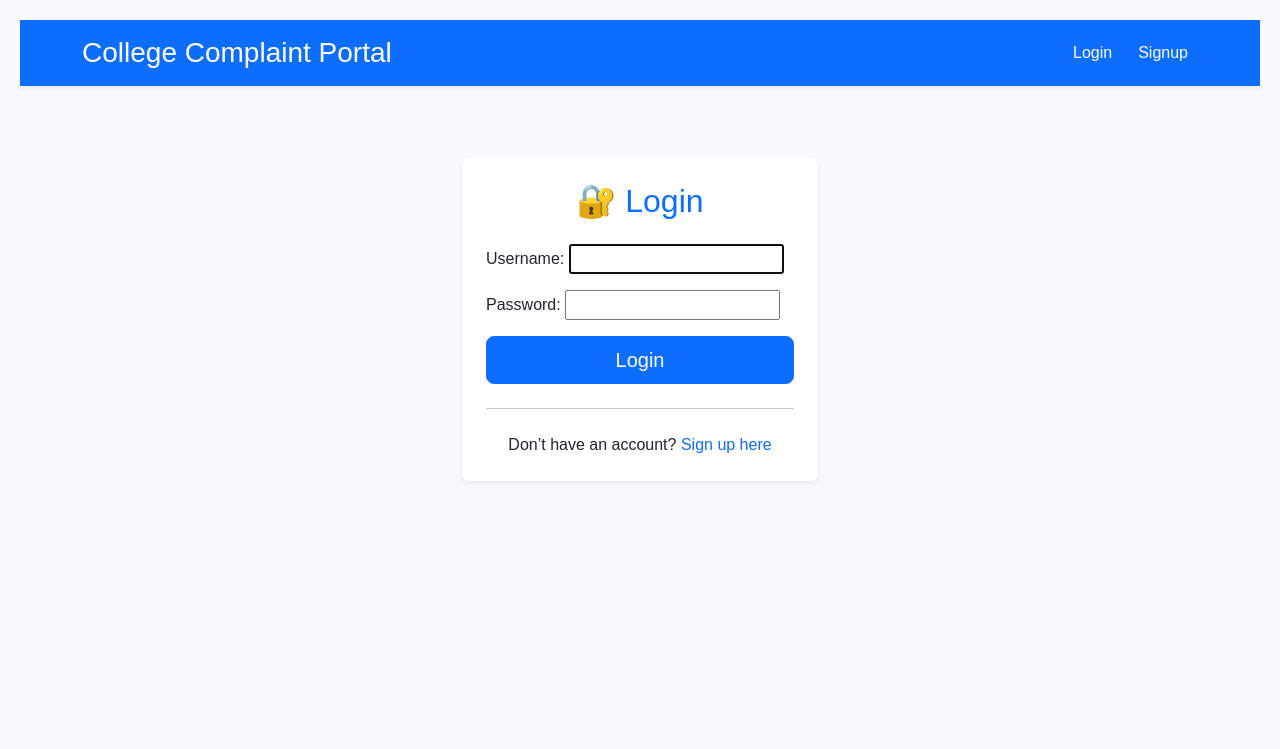
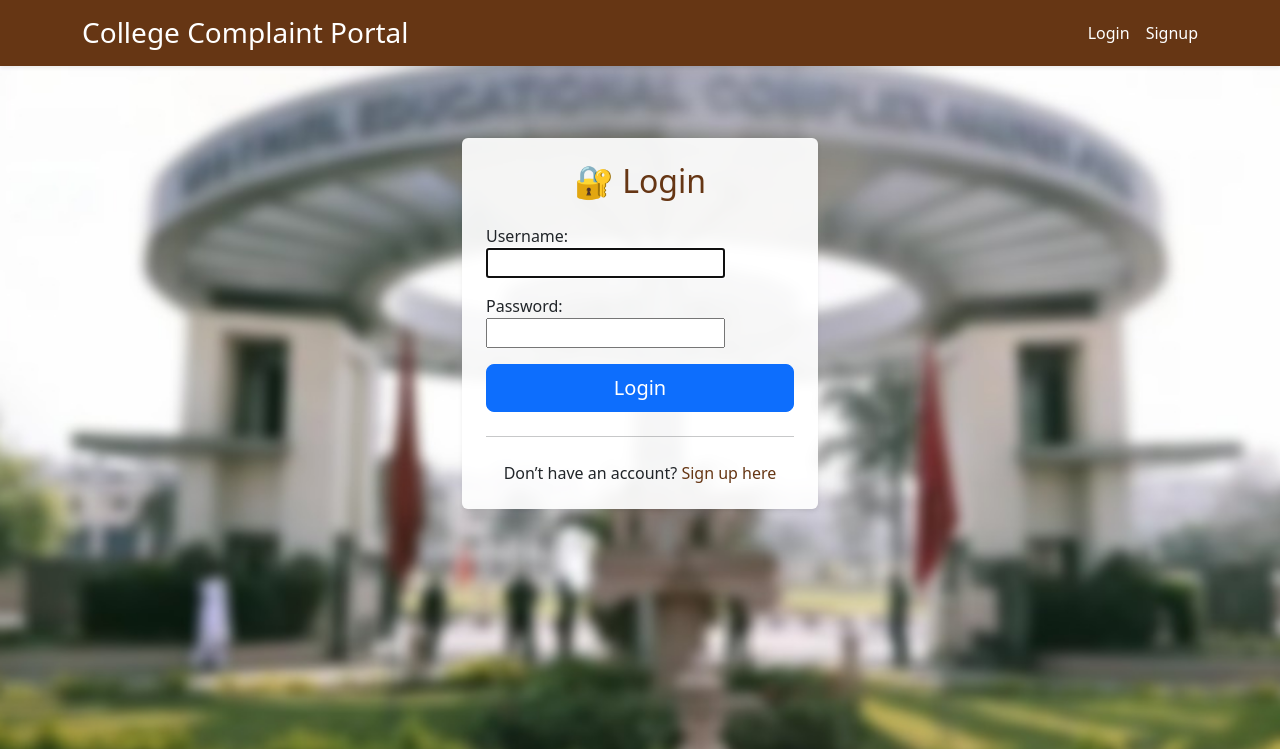
Before and after one commit to Sanket-Baviskar/College_Complaint_Portal, a Django app: a page that uses portal/templates/portal/base.html in a window 1280 px wide. Shown: the top 749 px of the page. Run offline with Django 4.2, Linux system fonts and the light colour scheme.

Commit message:
Updated base.html and home.html with background image feature

```diff
--- a/portal/static/portal/styles.css
+++ /dev/null
@@ -1,6 +0,0 @@
-body { font-family: sans-serif; margin: 20px; }
-header h1 { margin: 0 0 8px; }
-nav a { margin-right: 10px; }
-.msg { background: #eef; padding: 8px; margin: 8px 0; border: 1px solid #ccd; }
-table { border-collapse: collapse; width: 100%; }
-th, td { text-align: left; }
--- a/portal/templates/portal/base.html
+++ b/portal/templates/portal/base.html
@@ -7,10 +7,69 @@
   <!-- Bootstrap CSS -->
   <link href="https://cdn.jsdelivr.net/npm/bootstrap@5.3.2/dist/css/bootstrap.min.css" rel="stylesheet">
 
-  <!-- Your custom CSS (always load after Bootstrap if you want to override styles) -->
+  <!-- Custom CSS (load after Bootstrap) -->
   <link rel="stylesheet" href="/static/portal/styles.css">
+
+  <style>
+    /* === Brown Theme Overrides === */
+    :root {
+      --brown: #663614;          /* SaddleBrown */
+      --brown-light: #663614;    /* Sienna */
+    }
+
+    /* Header background */
+    .bg-primary {
+      background-color: var(--brown) !important;
+    }
+
+    /* Replace all primary buttons and text with brown */
+    .btn-light.text-primary {
+      color: var(--brown) !important;
+    }
+
+    .text-primary {
+      color: var(--brown) !important;
+    }
+
+    .btn-outline-primary {
+      color: var(--brown) !important;
+      border-color: var(--brown) !important;
+    }
+
+    .btn-outline-primary:hover {
+      background-color: var(--brown) !important;
+      color: #fff !important;
+    }
+
+    .bg-info {
+      background-color: var(--brown-light) !important;
+      color: #fff !important;
+    }
+
+    /* Link hover effect for navbar */
+    header a.text-white:hover {
+      text-decoration: underline;
+      color: #fff5e6 !important;
+    }
+
+    /* Optional - make alert info look brownish */
+    .alert-info {
+      background-color: #f5e3d5 !important;
+      border-color: #e6cbb3 !important;
+      color: #5a3a1b !important;
+    }
+  </style>
 </head>
-<body class="bg-light">
+
+<body
+  style="
+    background-image: url('{% block bg_image %}/static/portal/bg.jpg{% endblock %}');
+    background-size: cover;
+    background-repeat: no-repeat;
+    background-attachment: fixed;
+    background-position: center;
+  "
+>
 
   <!-- Header -->
   <header class="bg-primary text-white p-3 mb-4 shadow-sm">
@@ -46,7 +105,7 @@
     {% block content %}{% endblock %}
   </main>
 
-  <!-- Bootstrap JS Bundle (includes Popper) -->
+  <!-- Bootstrap JS -->
   <script src="https://cdn.jsdelivr.net/npm/bootstrap@5.3.2/dist/js/bootstrap.bundle.min.js"></script>
 </body>
 </html>
--- a/portal/templates/portal/complaint_detail.html
+++ b/portal/templates/portal/complaint_detail.html
@@ -1,5 +1,5 @@
 {% extends 'portal/base.html' %}
-
+  {% block bg_image %}/static/portal/login_bg.jpg{% endblock %}
 {% block content %}
 <div class="row">
   <div class="col-lg-10 mx-auto">
--- a/portal/templates/portal/department_dashboard.html
+++ b/portal/templates/portal/department_dashboard.html
@@ -1,5 +1,5 @@
 {% extends 'portal/base.html' %}
-
+  {% block bg_image %}/static/portal/login_bg.jpg{% endblock %}
 {% block content %}
 <div class="container mt-4">
   <h2 class="mb-4 text-center text-primary">
--- a/portal/templates/portal/login.html
+++ b/portal/templates/portal/login.html
@@ -1,27 +1,39 @@
 {% extends 'portal/base.html' %}
+
+<!-- ✅ ADDED: Override background image for login page -->
+{% block bg_image %}/static/portal/losn_bg.jpg{% endblock %}
 
 {% block content %}
 <div class="row">
   <div class="col-md-6 col-lg-4 mx-auto">
 
-    <!-- Login Card -->
-    <div class="card shadow-sm border-0 mt-5">
+    <!-- ✅ MODIFIED: Added semi-transparent background for readability -->
+    <div class="card shadow-sm border-0 mt-5"
+         style="background-color: rgba(255, 255, 255, 0.92);">
+
       <div class="card-body p-4">
+        <!-- ✅ MODIFIED: Updated title color to match brown theme -->
         <h2 class="card-title text-center text-primary mb-4">🔐 Login</h2>
 
+        <!-- ✅ FORM: Handles login authentication -->
         <form method="post" class="needs-validation" novalidate>
           {% csrf_token %}
           {{ form.as_p }}
+
           <div class="d-grid">
+            <!-- ✅ Button color adjusted to use brown primary theme -->
             <button type="submit" class="btn btn-primary btn-lg">Login</button>
           </div>
         </form>
 
         <hr class="my-4">
 
+        <!-- ✅ Added subtle text styling -->
         <p class="text-center mb-0">
           Don’t have an account?
-          <a href="{% url 'signup' %}" class="text-decoration-none">Sign up here</a>
+          <a href="{% url 'signup' %}" class="text-decoration-none text-primary">
+            Sign up here
+          </a>
         </p>
       </div>
     </div>
--- a/portal/templates/portal/my_complaints.html
+++ b/portal/templates/portal/my_complaints.html
@@ -1,4 +1,6 @@
 {% extends 'portal/base.html' %}
+
+  {% block bg_image %}/static/portal/login_bg.jpg{% endblock %}
 
 {% block content %}
 <div class="container mt-4">
--- a/portal/templates/portal/signup.html
+++ b/portal/templates/portal/signup.html
@@ -1,5 +1,5 @@
 {% extends 'portal/base.html' %}
-
+    {% block bg_image %}/static/portal/losn_bg.jpg{% endblock %}
 {% block content %}
 <div class="row">
   <div class="col-md-6 col-lg-5 mx-auto">
--- a/portal/templates/portal/submit_complaint.html
+++ b/portal/templates/portal/submit_complaint.html
@@ -1,5 +1,5 @@
 {% extends "portal/base.html" %}
-
+  {% block bg_image %}/static/portal/login_bg.jpg{% endblock %}
 {% block content %}
 <div class="row">
   <div class="col-md-8 col-lg-6 mx-auto">
```
Also changed, not shown: portal/templates/portal/home.html (+22 -5 lines), db.sqlite3, media/attachments/Dypcoe_logo.jpeg (added), portal/static/portal/dyp.jpeg (deleted), portal/static/portal/login_bg.jpg (added), portal/static/portal/losn_bg.jpg (added), static/dyp.jpeg (deleted).
